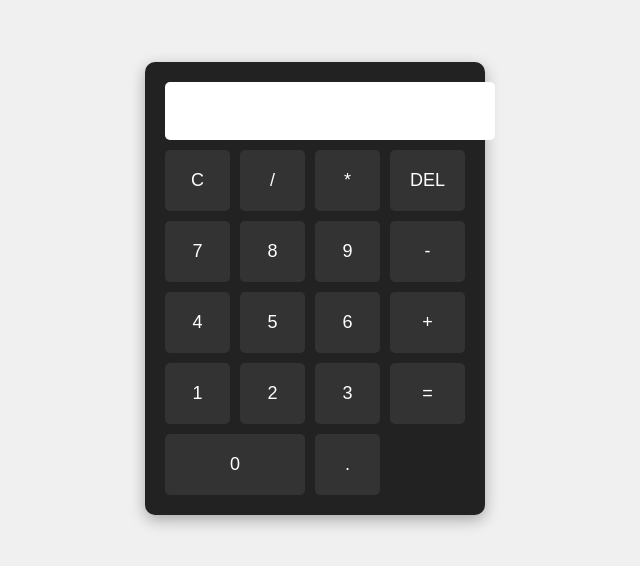
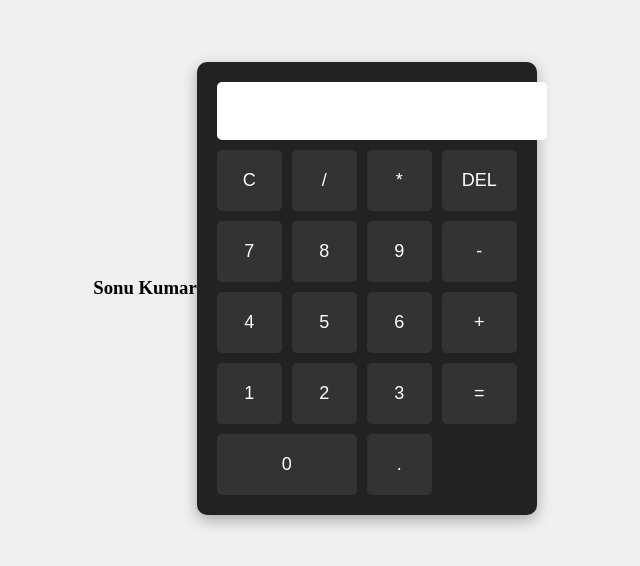
Before and after one commit to imsonu1612/Calculator, a plain HTML site: page index.html in a window 1280 px wide. Shown: the part 112-678 px from the top of the page, without its empty margins (325-965 px from the left). Drawn offline with Linux system fonts and the light colour scheme.

Commit message:
Add handing Sonu Kumar

```diff
--- a/index.html
+++ b/index.html
@@ -7,6 +7,7 @@
   <link rel="stylesheet" href="style.css" />
 </head>
 <body>
+  <h3>Sonu Kumar</h3>
   <div class="calculator">
     <input type="text" id="display" readonly />
     <div class="buttons">
```
